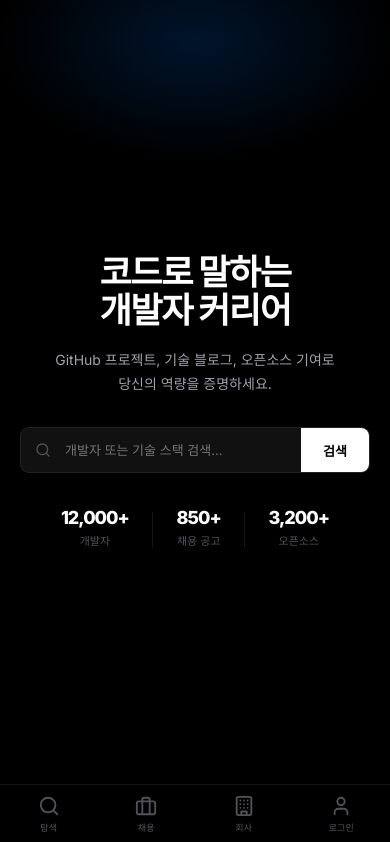
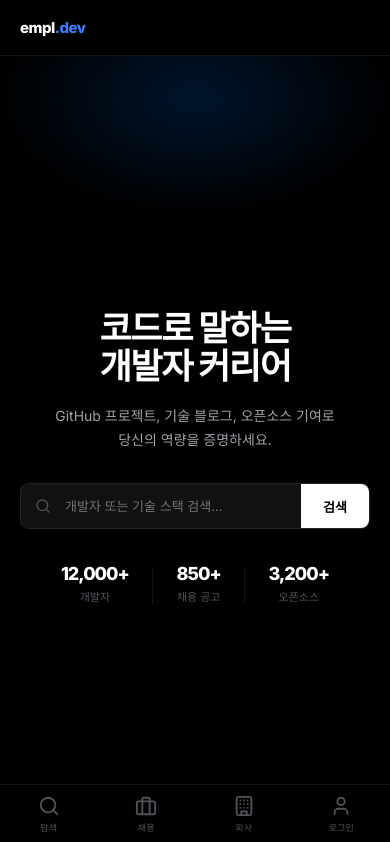
Before and after one commit to Aeru-Network/empl.dev, a React (Vite) app: page / in a window 390 px wide. Shown: the top 842 px of the page. Built offline with nearby package versions, Linux system fonts and the light colour scheme.

Commit message:
Add minimal top bar with logo on mobile nav
https://claude.ai/code/session_017foz1CUzHaaLyHNjKTdtWy

```diff
--- a/src/components/Nav.tsx
+++ b/src/components/Nav.tsx
@@ -96,8 +96,14 @@ const Nav: React.FC<NavProps> = ({ currentPage, onNavigate, isLoggedIn = true, p
 
     return (
       <>
-        {/* 0-height spacer so App layout doesn't shift */}
-        <div style={{ height: 0 }} />
+        {/* Minimal top bar: logo only */}
+        <div style={{
+          height: DESKTOP_NAV_H, background: '#000',
+          borderBottom: `1px solid ${D.border}`,
+          display: 'flex', alignItems: 'center', padding: '0 20px',
+        }}>
+          <Logo onClick={() => onNavigate('landing')} />
+        </div>
         {/* Fixed bottom bar */}
         <nav style={{
           position: 'fixed', bottom: 0, left: 0, right: 0, zIndex: 1000,
```
